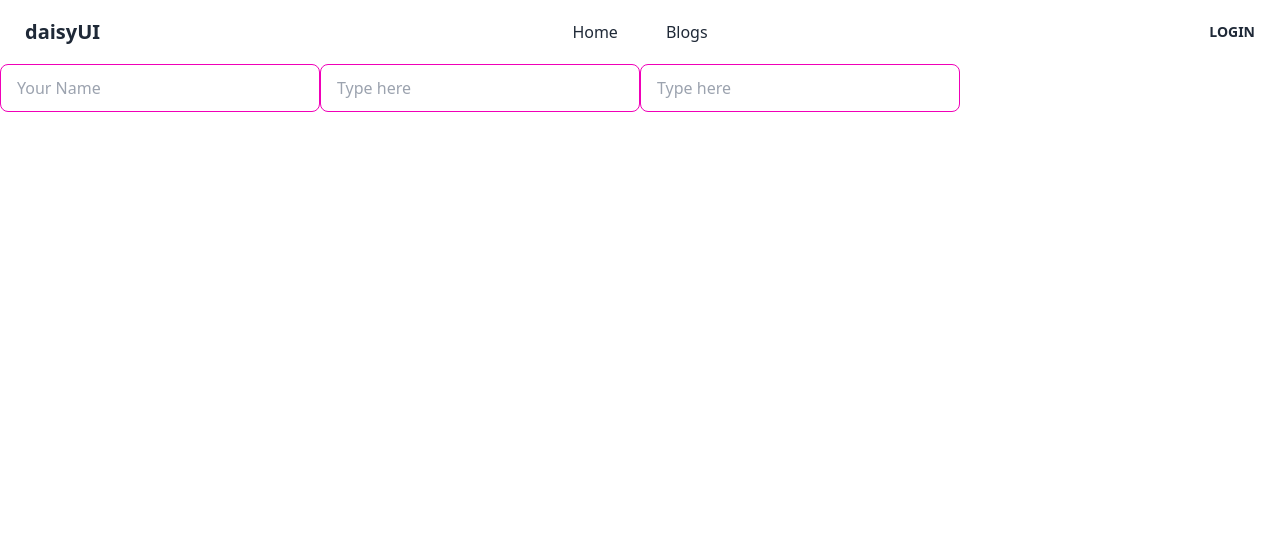
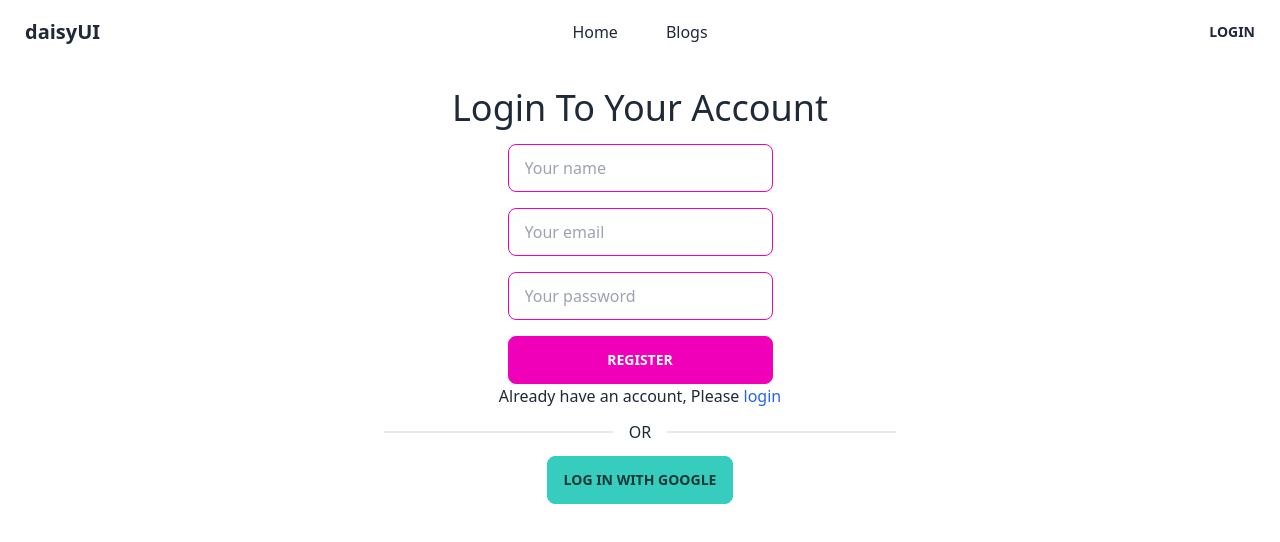
Before and after one commit to kdipto1/manufacturer-website-client-side, a React (Create React App) app: page /register in a window 1280 px wide. Shown: the top 542 px of the page. Built offline with nearby package versions, Linux system fonts and the light colour scheme; no server answers.

Commit message:
dashboard page added

```diff
--- a/src/App.js
+++ b/src/App.js
@@ -7,6 +7,10 @@ import Header from "./Pages/Shared/Header";
 import "react-toastify/dist/ReactToastify.css";
 import { ToastContainer } from "react-toastify";
 import Register from "./Pages/Login/Register";
+import Dashboard from "./Pages/Dashboard/Dashboard";
+import MyOrders from "./Pages/Dashboard/MyOrders";
+import AddReview from "./Pages/Dashboard/AddReview";
+import MyProfile from "./Pages/Dashboard/MyProfile";
 
 function App() {
   return (
@@ -14,12 +18,17 @@ function App() {
       <Header />
       <Routes>
         <Route path="/" element={<Home />} />
+        <Route path="/dashboard" element={<Dashboard />}>
+          <Route path="myOrders" element={<MyOrders/>} />
+          <Route path="addReview" element={<AddReview/>} />
+          <Route path="myProfile" element={<MyProfile/>} />
+        </Route>
         <Route path="/blogs" element={<Blogs />} />
         <Route path="/login" element={<Login />} />
         <Route path="/register" element={<Register />} />
-        <Route path="*" element={<NotFound />}/>
+        <Route path="*" element={<NotFound />} />
       </Routes>
-      <ToastContainer/>
+      <ToastContainer />
     </div>
   );
 }
--- /dev/null
+++ b/src/Pages/Dashboard/AddReview.js
@@ -0,0 +1,11 @@
+import React from 'react';
+
+const AddReview = () => {
+  return (
+    <div>
+      <h2>Add review</h2>
+    </div>
+  );
+};
+
+export default AddReview;
--- /dev/null
+++ b/src/Pages/Dashboard/Dashboard.js
@@ -0,0 +1,38 @@
+import React from "react";
+import { Link, Outlet } from "react-router-dom";
+
+const Dashboard = () => {
+  return (
+    <div class="drawer drawer-mobile">
+      <input id="my-drawer-2" type="checkbox" class="drawer-toggle" />
+      <div class="drawer-content">
+        {/* <!-- Page content here --> */}
+        <h2 className="text-2xl font-bold text-green-500">Welcome to your Dashboard</h2>
+        <Outlet/>
+        <label
+          for="my-drawer-2"
+          class="btn btn-primary drawer-button lg:hidden"
+        >
+          Open drawer
+        </label>
+      </div>
+      <div class="drawer-side">
+        <label for="my-drawer-2" class="drawer-overlay"></label>
+        <ul class="menu p-4 overflow-y-auto w-80 bg-base-100 text-base-content">
+          {/* <!-- Sidebar content here --> */}
+          <li>
+            <Link to="myOrders">My Orders</Link>
+          </li>
+          <li>
+            <Link to="addReview">Add Review</Link>
+          </li>
+          <li>
+            <Link to="myProfile">My Profile</Link>
+          </li>
+        </ul>
+      </div>
+    </div>
+  );
+};
+
+export default Dashboard;
--- /dev/null
+++ b/src/Pages/Dashboard/MyOrders.js
@@ -0,0 +1,11 @@
+import React from 'react';
+
+const MyOrders = () => {
+  return (
+    <div>
+      <h2>My orders</h2>
+    </div>
+  );
+};
+
+export default MyOrders;
--- /dev/null
+++ b/src/Pages/Dashboard/MyProfile.js
@@ -0,0 +1,11 @@
+import React from 'react';
+
+const MyProfile = () => {
+  return (
+    <div>
+      <h2>My profile</h2>
+    </div>
+  );
+};
+
+export default MyProfile;
--- a/src/Pages/Home/Banner.js
+++ b/src/Pages/Home/Banner.js
@@ -6,8 +6,8 @@ import banner1 from "../Images/banner1.jpg";
 
 const Banner = () => {
   return (
-    <div className="bg-slate-800 text-white">
-      Banner
+    <div className="">
+      <img src={banner} alt="" />
     </div>
   );
 };
--- a/src/Pages/Home/Tools.js
+++ b/src/Pages/Home/Tools.js
@@ -1,15 +1,15 @@
 import React from "react";
+import { useAuthState } from "react-firebase-hooks/auth";
 import { useQuery } from "react-query";
+import auth from "../../firebase.init";
 import Loading from "../Utility/Loading";
 
 const Tools = () => {
   const { data: tools, isLoading } = useQuery("homeTools", () =>
-    fetch("https://server-12-12.herokuapp.com/tools?size=6").then((res) =>
-      res.json()
-    )
+    fetch("http://localhost:5000/tools?size=6").then((res) => res.json())
   );
   if (isLoading) {
-    return <Loading/>
+    return <Loading />;
   }
   return (
     <div className="container mx-auto">
--- a/src/Pages/Login/Login.js
+++ b/src/Pages/Login/Login.js
@@ -1,3 +1,4 @@
+import axios from "axios";
 import React, { useEffect, useRef } from "react";
 import {
   useAuthState,
@@ -35,7 +36,18 @@ const Login = () => {
       toast(error?.message || error1?.message);
     }
     if (user || user1) {
-      navigate(from, { replace: true });
+      const url = "http://localhost:5000/login";
+      axios
+        .post(url, { email: user1?.email })
+        .then((response) => {
+          const { data } = response;
+          localStorage.setItem("accessToken", data.token);
+          console.log(data);
+          navigate(from, { replace: true });
+        })
+        .catch(function (error) {
+          console.log(error);
+        });
     }
   }, [error, from, loading, user, navigate, error1, user1, loading1]);
   const onSubmit = async (data) => {
--- a/src/Pages/Login/Register.js
+++ b/src/Pages/Login/Register.js
@@ -1,23 +1,150 @@
-import React from "react";
+import axios from "axios";
+import React, { useEffect } from "react";
+import {
+  useAuthState,
+  useCreateUserWithEmailAndPassword,
+  useUpdateProfile,
+} from "react-firebase-hooks/auth";
+import { useForm } from "react-hook-form";
+import { Link, useLocation, useNavigate } from "react-router-dom";
+import { toast } from "react-toastify";
+import auth from "../../firebase.init";
+import SocialLogin from "./SocialLogin";
 
 const Register = () => {
+  const {
+    register,
+    formState: { errors },
+    handleSubmit,
+  } = useForm();
+  const [createUserWithEmailAndPassword, user, loading, error] =
+    useCreateUserWithEmailAndPassword(auth);
+  const [updateProfile, updating, error2] = useUpdateProfile(auth);
+  const [user1, loading1, error1] = useAuthState(auth);
+  let navigate = useNavigate();
+  let location = useLocation();
+  let from = location.state?.from?.pathname || "/";
+  useEffect(() => {
+    if (loading || loading1 || updating) {
+      return;
+    }
+    if (error || error1 || error2) {
+      toast(error?.message || error1?.message);
+    }
+    if (user || user1) {
+      const url = "http://localhost:5000/login";
+      axios
+        .post(url, { email: user1?.email })
+        .then((response) => {
+          const { data } = response;
+          localStorage.setItem("accessToken", data.token);
+          console.log(data);
+          navigate(from, { replace: true });
+        })
+        .catch(function (error) {
+          console.log(error);
+        });
+    }
+  }, [
+    error,
+    from,
+    loading,
+    user,
+    navigate,
+    error1,
+    user1,
+    loading1,
+    error2,
+    updating,
+  ]);
+  const onSubmit = async (data) => {
+    console.log(data);
+    await createUserWithEmailAndPassword(data?.email, data?.password);
+    await updateProfile({displayName: data?.name});
+  };
   return (
-    <div>
+    <div className="flex flex-col justify-center items-center mt-6">
+      <h2 className="text-4xl mb-4">Login To Your Account</h2>
+      <form onSubmit={handleSubmit(onSubmit)}>
         <input
           type="text"
-        placeholder="Your Name"
+          placeholder="Your name"
           className="input input-bordered input-secondary w-full max-w-xs"
+          {...register("name", {
+            required: {
+              value: true,
+              message: "Please input your name",
+            },
+          })}
         />
+        <label className="label">
+          {errors?.name?.type === "required" && (
+            <span className="label-text-alt text-red-500">
+              {errors?.name.message}
+            </span>
+          )}
+        </label>
+        {/* ++++++++++++++++ */}
         <input
-        type="text"
-        placeholder="Type here"
+          type="email"
+          placeholder="Your email"
           className="input input-bordered input-secondary w-full max-w-xs"
+          {...register("email", {
+            required: {
+              value: true,
+              message: "Please input your email",
+            },
+          })}
         />
+        <label className="label">
+          {errors?.email?.type === "required" && (
+            <span className="label-text-alt text-red-500">
+              {errors?.email.message}
+            </span>
+          )}
+        </label>
+        {/* ++++++++++++++++++++++ */}
         <input
-        type="text"
-        placeholder="Type here"
+          type="password"
+          placeholder="Your password"
           className="input input-bordered input-secondary w-full max-w-xs"
+          {...register("password", {
+            required: {
+              value: true,
+              message: "Please input password",
+            },
+            minLength: {
+              value: 6,
+              message: "Password should be more than 6 character",
+            },
+          })}
         />
+        <label className="label">
+          {errors?.password?.type === "required" && (
+            <span className="label-text-alt text-red-500">
+              {errors?.password.message}
+            </span>
+          )}
+          {errors?.password?.type === "minLength" && (
+            <span className="label-text-alt text-red-500">
+              {errors?.password.message}
+            </span>
+          )}
+        </label>
+        <input
+          className="btn btn-secondary w-full max-w-xs text-white"
+          type="submit"
+          value="Register"
+        />
+      </form>
+      <p>
+        Already have an account, Please{" "}
+        <Link className="text-blue-600" to="/login">
+          login
+        </Link>{" "}
+      </p>
+      <div className="w-2/5 mx-auto divider">OR</div>
+      <SocialLogin className="inline-block text-center mx-auto" />
     </div>
   );
 };
--- a/src/Pages/Login/SocialLogin.js
+++ b/src/Pages/Login/SocialLogin.js
@@ -1,18 +1,31 @@
+import axios from "axios";
 import React, { useEffect } from "react";
-import { useSignInWithGoogle } from "react-firebase-hooks/auth";
+import { useAuthState, useSignInWithGoogle } from "react-firebase-hooks/auth";
 import { useLocation, useNavigate } from "react-router-dom";
 import { toast } from "react-toastify";
 import auth from "../../firebase.init";
 import Loading from "../Utility/Loading";
 
 const SocialLogin = () => {
+  const [user1, loading1, error1] = useAuthState(auth);
   const navigate = useNavigate();
   const location = useLocation();
   let from = location.state?.from?.pathname || "/";
   const [signInWithGoogle, user, loading, error] = useSignInWithGoogle(auth);
   useEffect(() => {
     if (user) {
-      navigate(from, { replace: true });
+      const url = "http://localhost:5000/login";
+      axios
+        .post(url, { email: user1?.email })
+        .then((response) => {
+          const { data } = response;
+          localStorage.setItem("accessToken", data.token);
+          console.log(data);
+          navigate(from, { replace: true });
+        })
+        .catch(function (error) {
+          console.log(error);
+        });
     }
     if (loading) {
       <Loading />;
--- a/src/Pages/Shared/Header.js
+++ b/src/Pages/Shared/Header.js
@@ -1,14 +1,14 @@
 import { signOut } from "firebase/auth";
 import React from "react";
 import { useAuthState } from "react-firebase-hooks/auth";
-import { Link, NavLink } from "react-router-dom";
+import { NavLink } from "react-router-dom";
 import auth from "../../firebase.init";
 import Loading from "../Utility/Loading";
 
 const Header = () => {
   const [user, loading, error] = useAuthState(auth);
   if (loading) {
-    return <Loading/>
+    return <Loading />;
   }
   const menuItems = (
     <>
@@ -18,6 +18,11 @@ const Header = () => {
       <li className="lg:ml-4">
         <NavLink to="/blogs">Blogs</NavLink>
       </li>
+      {user && (
+        <li>
+          <NavLink to="/dashboard">Dashboard</NavLink>
+        </li>
+      )}
     </>
   );
   return (
@@ -71,7 +76,13 @@ const Header = () => {
                 <a>Item 2</a>
               </li>
               <li>
-                <a onClick={() => signOut(auth)}>Log out</a>
+                <a
+                  onClick={() =>
+                    signOut(auth, localStorage.removeItem("accessToken"))
+                  }
+                >
+                  Log out
+                </a>
               </li>
             </ul>
           </div>
```
Lines whose indentation alone changed are shown as unchanged.
